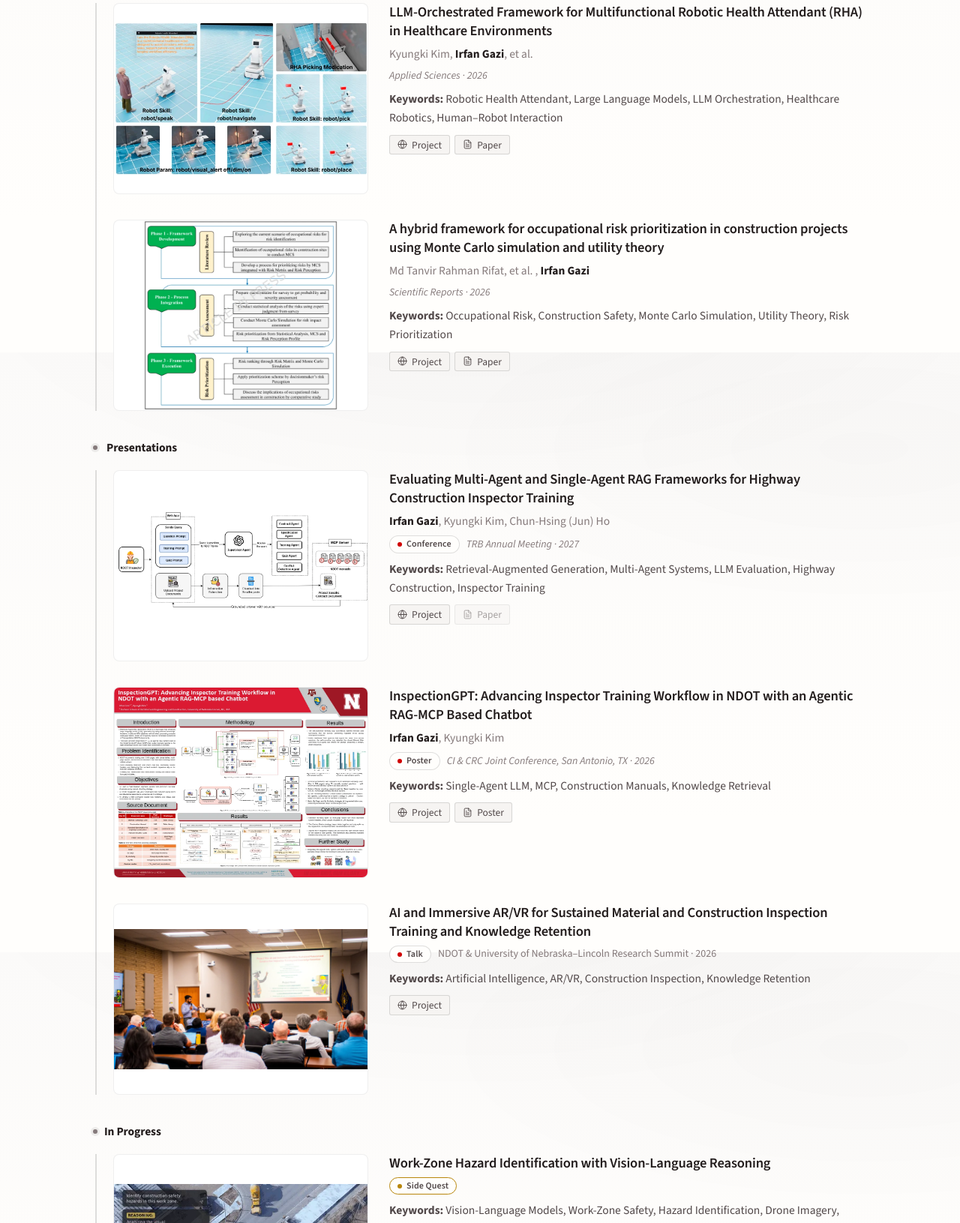
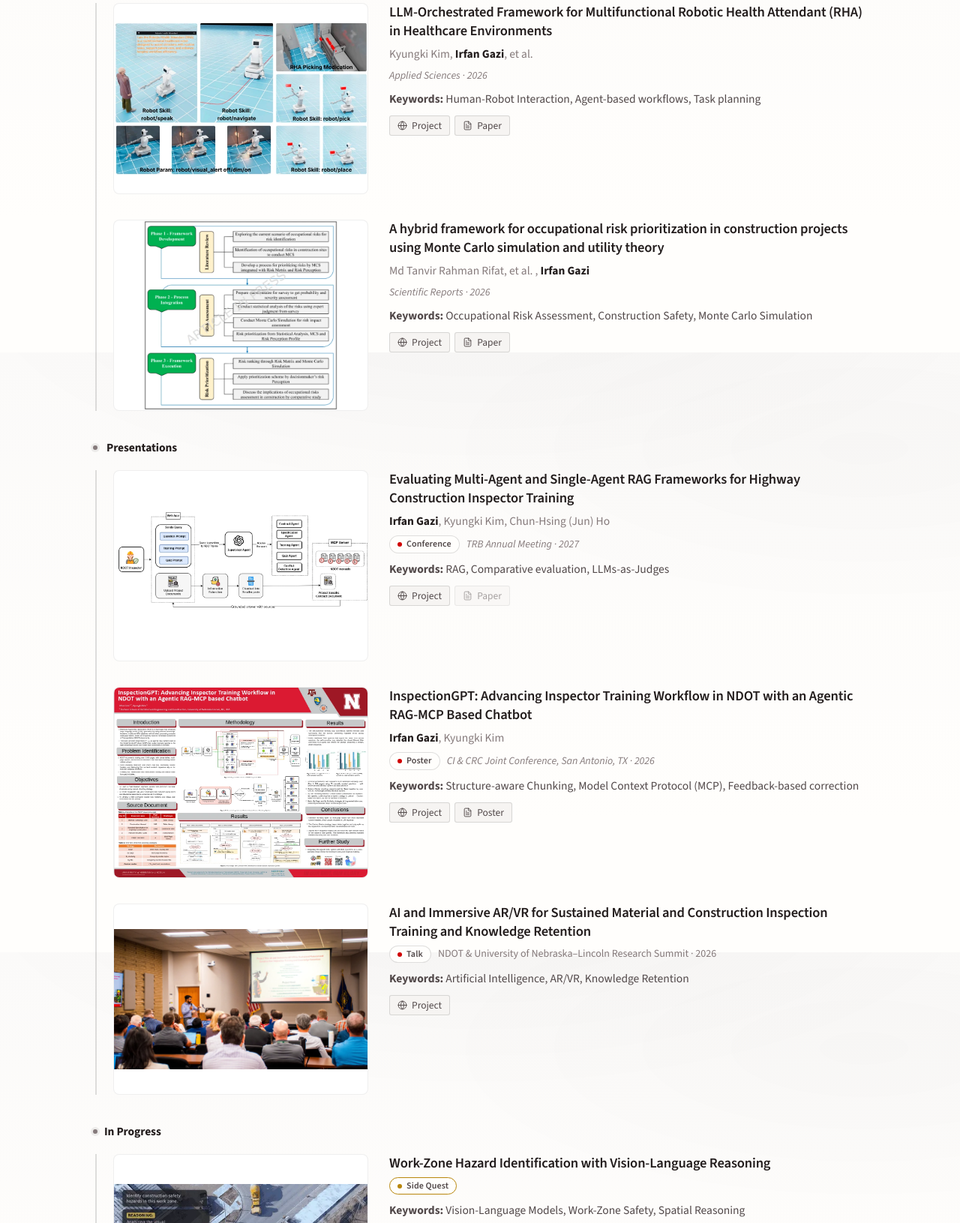
Before and after one commit to Irfan-Gazi0/Portfolio, a plain HTML site: page index.html in a window 1280 px wide. Shown: the part 1130-2761 px from the top of the page at 75% size. Drawn offline with nearby package versions, Linux system fonts and the light colour scheme; grey boxes are pictures that could not be loaded.

Commit message:
Shorten keyword lines on research and project entries
Co-Authored-By: Claude Opus 5.5 <noreply@anthropic.com>

```diff
--- a/index.html
+++ b/index.html
@@ -887,7 +887,7 @@ footer {
         <h4 class="entry-title"><a href="projects/ndot-inspection-training.html">AI and VR for Construction Inspection Training</a></h4>
         <p class="authors">PI: Kyungki Kim; Co-PI: Chun-Hsing (Jun) Ho</p>
         <p class="entry-meta">Nebraska Department of Transportation (NDOT)</p>
-        <p class="takeaway keywords"><strong>Keywords:</strong> Agentic RAG, Multi-Agent LLM, Construction Inspection, Inspector Training, Virtual Reality</p>
+        <p class="takeaway keywords"><strong>Keywords:</strong> LLM-based multi-agent systems, RAG, Construction Education, Virtual Reality</p>
         <p class="actions">
           <a href="projects/ndot-inspection-training.html"><svg aria-hidden="true"><use href="#i-globe"/></svg>Project</a>
         </p>
@@ -904,7 +904,7 @@ footer {
         <h4 class="entry-title"><a href="projects/ev-emergency-response-training.html">Modernizing EV Emergency Response Training Through XR and AI</a></h4>
         <p class="authors">PI: Nathan Huynh; Co-PI: Kyungki Kim</p>
         <p class="entry-meta">National Laboratory of the Rockies (NLR)</p>
-        <p class="takeaway keywords"><strong>Keywords:</strong> Electric Vehicle Safety, WebXR, Virtual Reality, AI Assistant</p>
+        <p class="takeaway keywords"><strong>Keywords:</strong> First responder training, WebXR, RAG</p>
         <p class="actions">
           <a href="projects/ev-emergency-response-training.html"><svg aria-hidden="true"><use href="#i-globe"/></svg>Project</a>
           <a href="https://github.com/Irfan-Gazi0/RAG_Responder" target="_blank" rel="noopener"><svg class="i-solid" aria-hidden="true"><use href="#i-github"/></svg>Code</a>
@@ -929,7 +929,7 @@ footer {
           Kyungki Kim, <span class="me">Irfan Gazi</span>, et al.
         </p>
         <p class="entry-meta"><em>Applied Sciences &middot; 2026</em></p>
-        <p class="takeaway keywords"><strong>Keywords:</strong> Robotic Health Attendant, Large Language Models, LLM Orchestration, Healthcare Robotics, Human&ndash;Robot Interaction</p>
+        <p class="takeaway keywords"><strong>Keywords:</strong> Human-Robot Interaction, Agent-based workflows, Task planning</p>
         <p class="actions">
           <a href="projects/robotic-health-attendant.html"><svg aria-hidden="true"><use href="#i-globe"/></svg>Project</a>
           <a href="https://doi.org/10.3390/app16115320" target="_blank" rel="noopener"><svg aria-hidden="true"><use href="#i-paper"/></svg>Paper</a>
@@ -948,7 +948,7 @@ footer {
           Md Tanvir Rahman Rifat, et al. , <span class="me">Irfan Gazi</span>
         </p>
         <p class="entry-meta"><em>Scientific Reports &middot; 2026</em></p>
-        <p class="takeaway keywords"><strong>Keywords:</strong> Occupational Risk, Construction Safety, Monte Carlo Simulation, Utility Theory, Risk Prioritization</p>
+        <p class="takeaway keywords"><strong>Keywords:</strong> Occupational Risk Assessment, Construction Safety, Monte Carlo Simulation</p>
         <p class="actions">
           <a href="projects/occupational-risk-prioritization.html"><svg aria-hidden="true"><use href="#i-globe"/></svg>Project</a>
           <a href="https://doi.org/10.1038/s41598-026-63788-2" target="_blank" rel="noopener"><svg aria-hidden="true"><use href="#i-paper"/></svg>Paper</a>
@@ -972,7 +972,7 @@ footer {
         <h4 class="entry-title"><a href="projects/rag-inspector-training-evaluation.html">Evaluating Multi-Agent and Single-Agent RAG Frameworks for Highway Construction Inspector Training</a></h4>
         <p class="authors"><span class="me">Irfan Gazi</span>, Kyungki Kim, Chun-Hsing (Jun) Ho</p>
         <p class="entry-meta"><span class="state">Conference</span> <em>TRB Annual Meeting &middot; 2027</em></p>
-        <p class="takeaway keywords"><strong>Keywords:</strong> Retrieval-Augmented Generation, Multi-Agent Systems, LLM Evaluation, Highway Construction, Inspector Training</p>
+        <p class="takeaway keywords"><strong>Keywords:</strong> RAG, Comparative evaluation, LLMs-as-Judges</p>
         <p class="actions">
           <a href="projects/rag-inspector-training-evaluation.html"><svg aria-hidden="true"><use href="#i-globe"/></svg>Project</a>
           <!-- Paper not public yet: replace this span with a link once the PDF is in data/. -->
@@ -990,7 +990,7 @@ footer {
         <h4 class="entry-title"><a href="projects/inspectiongpt-poster.html">InspectionGPT: Advancing Inspector Training Workflow in NDOT with an Agentic RAG-MCP Based Chatbot</a></h4>
         <p class="authors"><span class="me">Irfan Gazi</span>, Kyungki Kim</p>
         <p class="entry-meta"><span class="state">Poster</span> <em>CI &amp; CRC Joint Conference, San Antonio, TX &middot; 2026</em></p>
-        <p class="takeaway keywords"><strong>Keywords:</strong> Single-Agent LLM, MCP, Construction Manuals, Knowledge Retrieval</p>
+        <p class="takeaway keywords"><strong>Keywords:</strong> Structure-aware Chunking, Model Context Protocol (MCP), Feedback-based correction</p>
         <p class="actions">
           <a href="projects/inspectiongpt-poster.html"><svg aria-hidden="true"><use href="#i-globe"/></svg>Project</a>
           <a href="data/InspectionGPT_Poster_CICRC_2026.pdf" target="_blank" rel="noopener"><svg aria-hidden="true"><use href="#i-paper"/></svg>Poster</a>
@@ -1006,7 +1006,7 @@ footer {
       <div>
         <h4 class="entry-title"><a href="projects/ndot-inspection-training.html">AI and Immersive AR/VR for Sustained Material and Construction Inspection Training and Knowledge Retention</a></h4>
         <p class="entry-meta"><span class="state">Talk</span> NDOT &amp; University of Nebraska&ndash;Lincoln Research Summit &middot; 2026</p>
-        <p class="takeaway keywords"><strong>Keywords:</strong> Artificial Intelligence, AR/VR, Construction Inspection, Knowledge Retention</p>
+        <p class="takeaway keywords"><strong>Keywords:</strong> Artificial Intelligence, AR/VR, Knowledge Retention</p>
         <p class="actions">
           <a href="projects/ndot-inspection-training.html"><svg aria-hidden="true"><use href="#i-globe"/></svg>Project</a>
         </p>
@@ -1027,7 +1027,7 @@ footer {
       <div>
         <h4 class="entry-title"><a href="projects/work-zone-hazard-vlm.html">Work-Zone Hazard Identification with Vision-Language Reasoning</a></h4>
         <p class="entry-meta"><span class="state is-open">Side Quest</span></p>
-        <p class="takeaway keywords"><strong>Keywords:</strong> Vision-Language Models, Work-Zone Safety, Hazard Identification, Drone Imagery, Spatial Reasoning</p>
+        <p class="takeaway keywords"><strong>Keywords:</strong> Vision-Language Models, Work-Zone Safety, Spatial Reasoning</p>
         <p class="actions">
           <a href="projects/work-zone-hazard-vlm.html"><svg aria-hidden="true"><use href="#i-globe"/></svg>Project</a>
           <a href="https://www.youtube.com/watch?v=9qLTCyVg5k0" target="_blank" rel="noopener"><svg aria-hidden="true"><use href="#i-video"/></svg>Video</a>
@@ -1046,7 +1046,7 @@ footer {
         <h4 class="entry-title"><a href="projects/embodied-carbon-vr.html">BIM-based Immersive Virtual Reality for Element-Level Embodied Carbon Assessment using Machine Learning Optimized Concrete Mix Design</a></h4>
         <p class="entry-meta"><span class="state is-open">Undergraduate thesis</span>
         <p class="authors">Supervisor: <a href="https://scholar.google.com/citations?user=054j2_8AAAAJ&amp;hl=en" target="_blank" rel="noopener">Dr. Md. Ikramul Hoque</a></p>
-        <p class="takeaway keywords"><strong>Keywords:</strong> Embodied Carbon, BIM, Virtual Reality, XGBoost, Concrete Mix Design</p>
+        <p class="takeaway keywords"><strong>Keywords:</strong> Embodied Carbon, BIM, VR, Machine Learning, Concrete Mix Design</p>
         <p class="actions">
           <a href="projects/embodied-carbon-vr.html"><svg aria-hidden="true"><use href="#i-globe"/></svg>Project</a>
         </p>
@@ -1060,7 +1060,7 @@ footer {
         <h4 class="entry-title"><a href="projects/drone-deep-learning-review.html">A Systematic Review of Deep Learning-Based Drone Applications in the Construction Industry</a></h4>
         <p class="entry-meta"><span class="state is-open">Review Paper</span></p>
         <p class="authors">Supervisor: <a href="https://orcid.org/0000-0002-6279-5406" target="_blank" rel="noopener">Dr. Md. Habibur Rahman Sobuz</a></p>
-        <p class="takeaway keywords"><strong>Keywords:</strong> Deep Learning, Unmanned Aerial Vehicles, Construction Industry, Systematic Review, Object Detection</p>
+        <p class="takeaway keywords"><strong>Keywords:</strong> Deep Learning, Unmanned Aerial Vehicles, Systematic Review</p>
         <p class="actions">
           <a href="projects/drone-deep-learning-review.html"><svg aria-hidden="true"><use href="#i-globe"/></svg>Project</a>
         </p>
```
